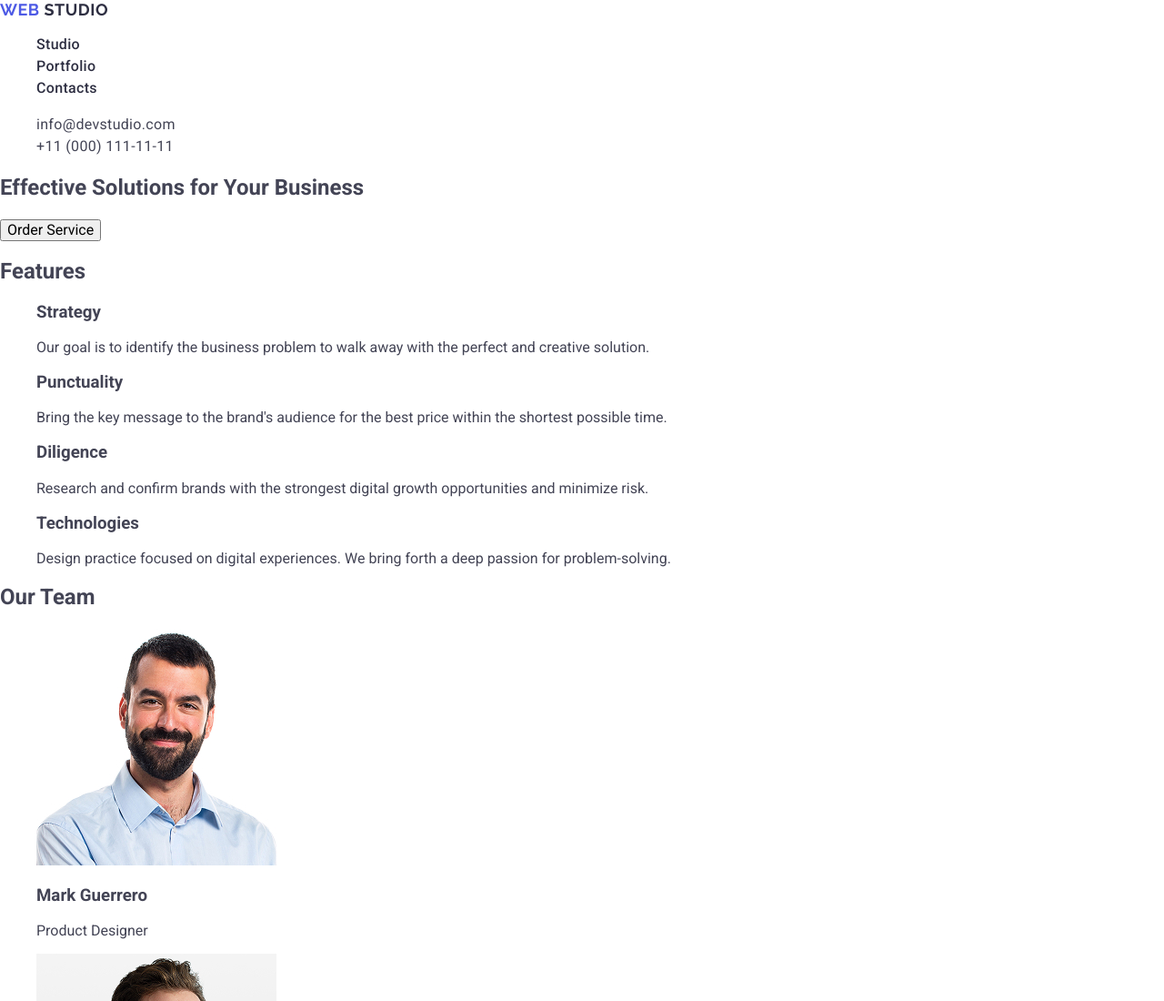
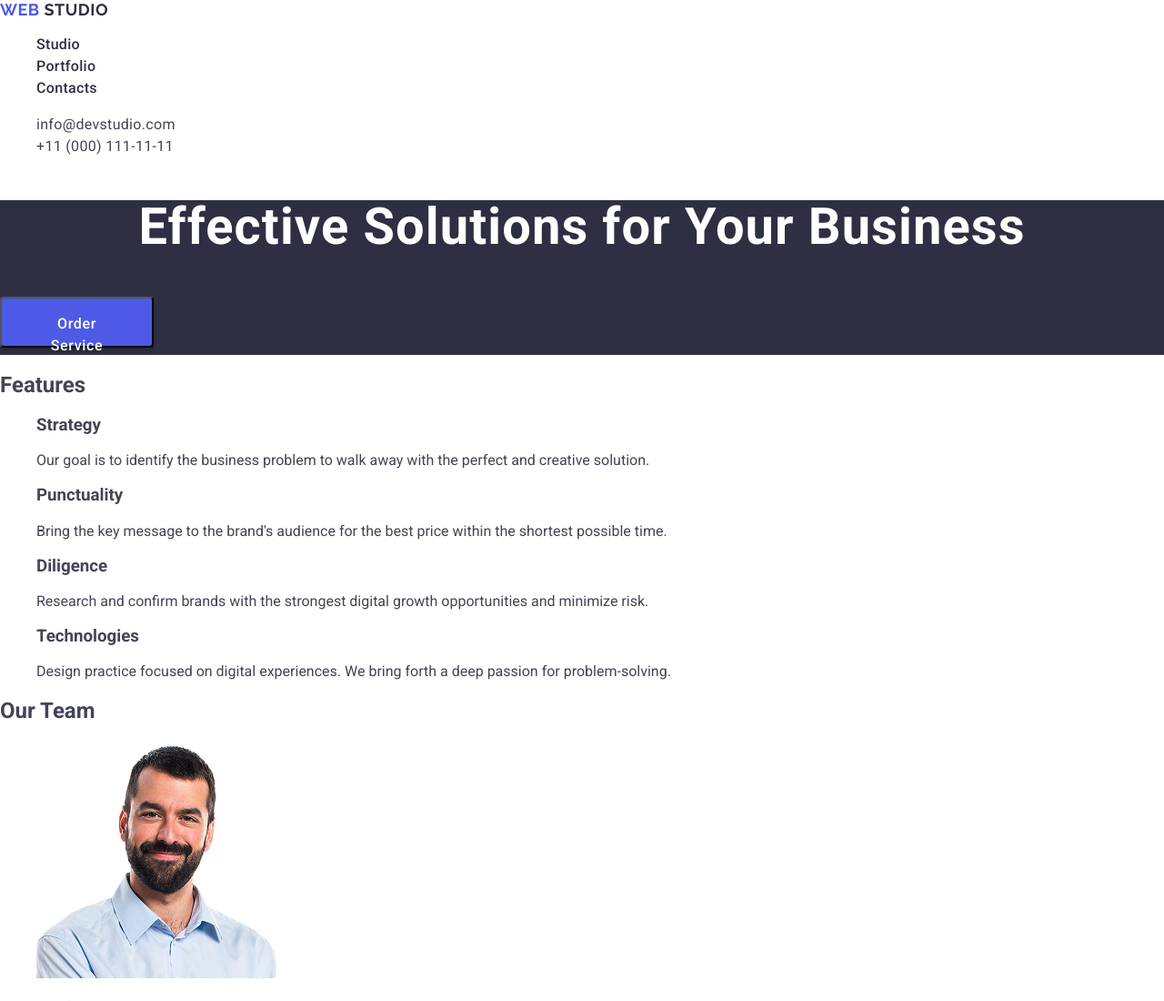
Before and after one commit to Karasik953/goit-markup-hw-02, a plain HTML site: page index.html in a window 1280 px wide. Shown: the top 1100 px of the page at 91% size. Drawn offline with nearby package versions, Linux system fonts and the light colour scheme.

Commit message:
section1

```diff
--- a/css/styles.css
+++ b/css/styles.css
@@ -65,3 +65,39 @@ a {
 .footer-logo .logo-part {
     color: #f4f4fd;
 }
+
+
+
+
+
+.h1-section {
+    background-color: #2e2f42;
+}
+.h1-styles {
+    font-weight: 700;
+    font-size: 56px;
+    line-height: 1.07;
+    letter-spacing: 0.02em;
+    text-align: center;
+    color: #fff;
+}
+
+.section1-b {
+    border-radius: 4px;
+    padding: 16px 32px;
+    width: 169px;
+    height: 56px;
+    box-shadow: 0 4px 4px 0 rgba(0, 0, 0, 0.15);
+    background: #4d5ae5;
+    font-family: "Roboto", sans-serif;
+    font-weight: 500;
+    line-height: 1.5;
+    letter-spacing: 0.04em;
+    color: #fff;
+    cursor: pointer
+}
+
+.section1-b:hover,
+.section1-b:focus {
+    background: #404bbf;
+}
--- a/index.html
+++ b/index.html
@@ -37,9 +37,9 @@
         </address>
     </header>
     <main>
-        <section>
-            <h1>Effective Solutions for Your Business</h1>
-            <button type="button">Order Service</button>
+        <section class="h1-section">
+            <h1 class="h1-styles">Effective Solutions for Your Business</h1>
+            <button class="section1-b" type="button">Order Service</button>
         </section>
         <section>
             <h2>Features</h2>
@@ -98,6 +98,31 @@
                 </li>
             </ul>
         </section>
+        <section class="serr">
+            <h2>Our Portfolio</h2>
+            <ul class="our">
+                <li>
+                    <img src="./Images/card.jpg" alt="card" width="264">
+                </li>
+                <li>
+                    <img src="./Images/phone1.jpg" alt="phone" width="264">
+                </li>
+                <li>
+                    <img src="./Images/comp.jpg" alt="comp" width="264">
+                </li>
+            </ul>
+            <ul class="our1">
+                <li>
+                    <img src="./Images/car.jpg" alt="car" width="264">
+                </li>
+                <li>
+                    <img src="./Images/phone2.jpg" alt="phone2" width="264">
+                </li>
+                <li>
+                    <img src="./Images/fun.jpg" alt="fun" width="264">
+                </li>
+            </ul>
+        </section>
     </main>
     <footer class="page-footer">
         <a class="logo footer-logo" href="./index.html">Web<span class="logo-part">Studio</span></a>
```
Also changed, not shown: images/car.jpg (added), images/card.jpg (added), images/comp.jpg (added), images/fun.jpg (added), images/phone1.jpg (added), images/phone2.jpg (added).
